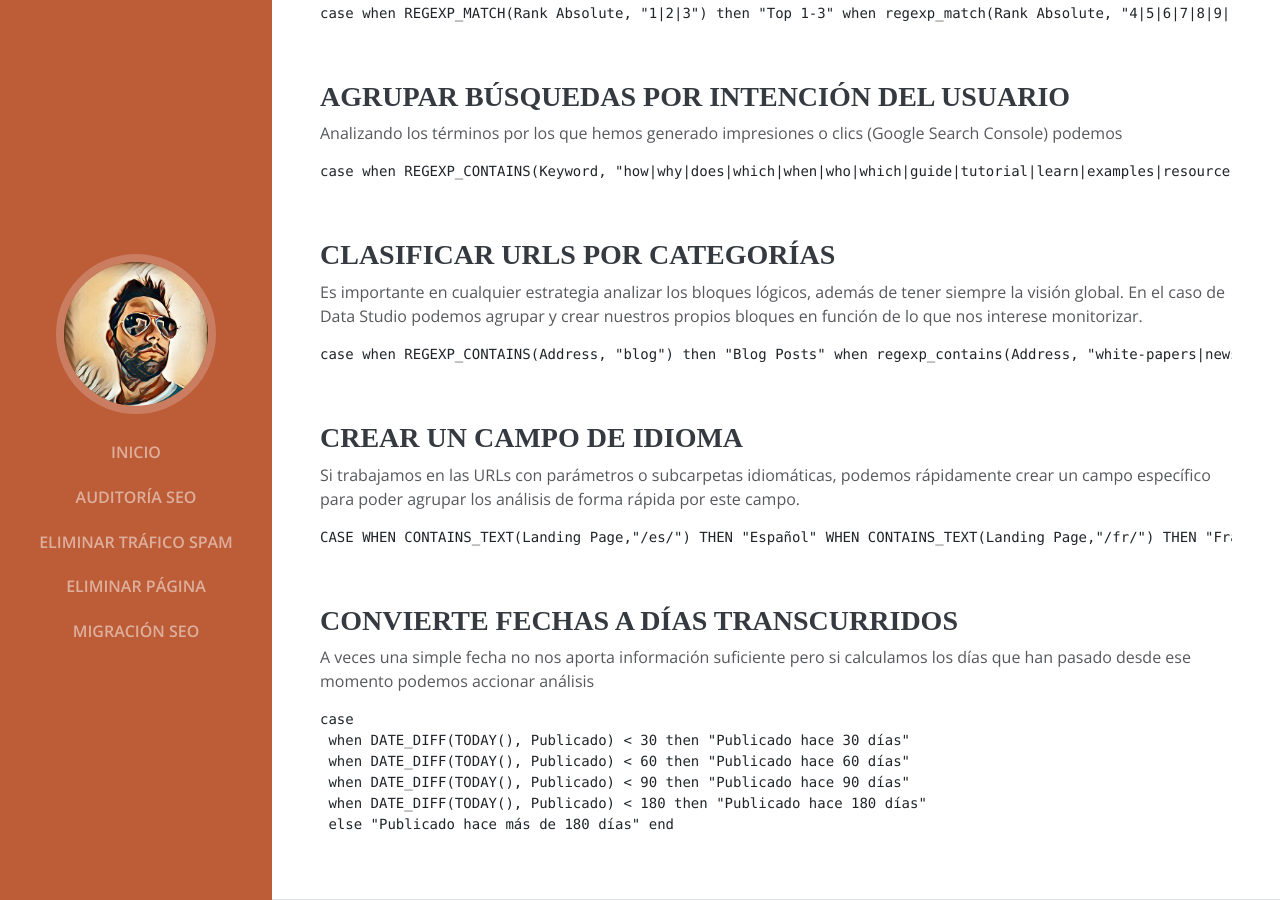
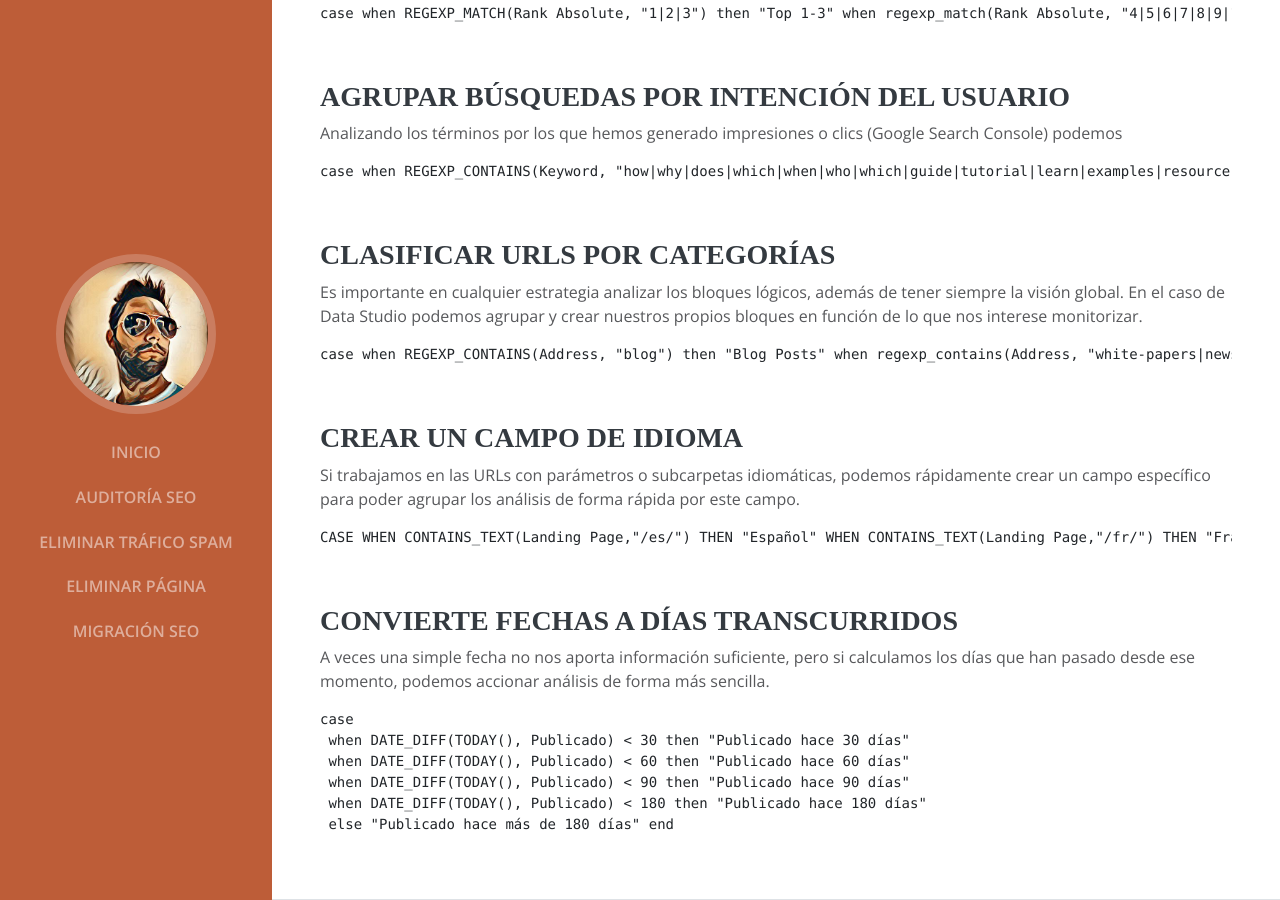
Before and after one commit to Emirodgar/w-chuleta-seo, a Jekyll site: the page built from X - Dashboards/campos-personalizados-data-studio.md, in a window 1280 px wide and 900 px high, scrolled down 764 px. Built offline with Jekyll 4.4.1, drawn with Linux system fonts in a browser that asks for light colours; some web fonts are replaced; our own code applies the rules of GitHub Pages for plain Markdown files.

Commit message:
X - Dashboards/campos-personalizados-data-studio.md updated from https://stackedit.io/

````diff
--- a/X - Dashboards/campos-personalizados-data-studio.md
+++ b/X - Dashboards/campos-personalizados-data-studio.md
@@ -57,7 +57,7 @@
 
 ## Convierte fechas a días transcurridos
 
-A veces una simple fecha no nos aporta información suficiente pero si calculamos los días que han pasado desde ese momento podemos accionar análisis
+A veces una simple fecha no nos aporta información suficiente, pero si calculamos los días que han pasado desde ese momento, podemos accionar análisis de forma más sencilla.
 
 ```
 case
````
Also changed, not shown: other parts of X - Dashboards/campos-personalizados-data-studio.md (+1 -1 lines).
